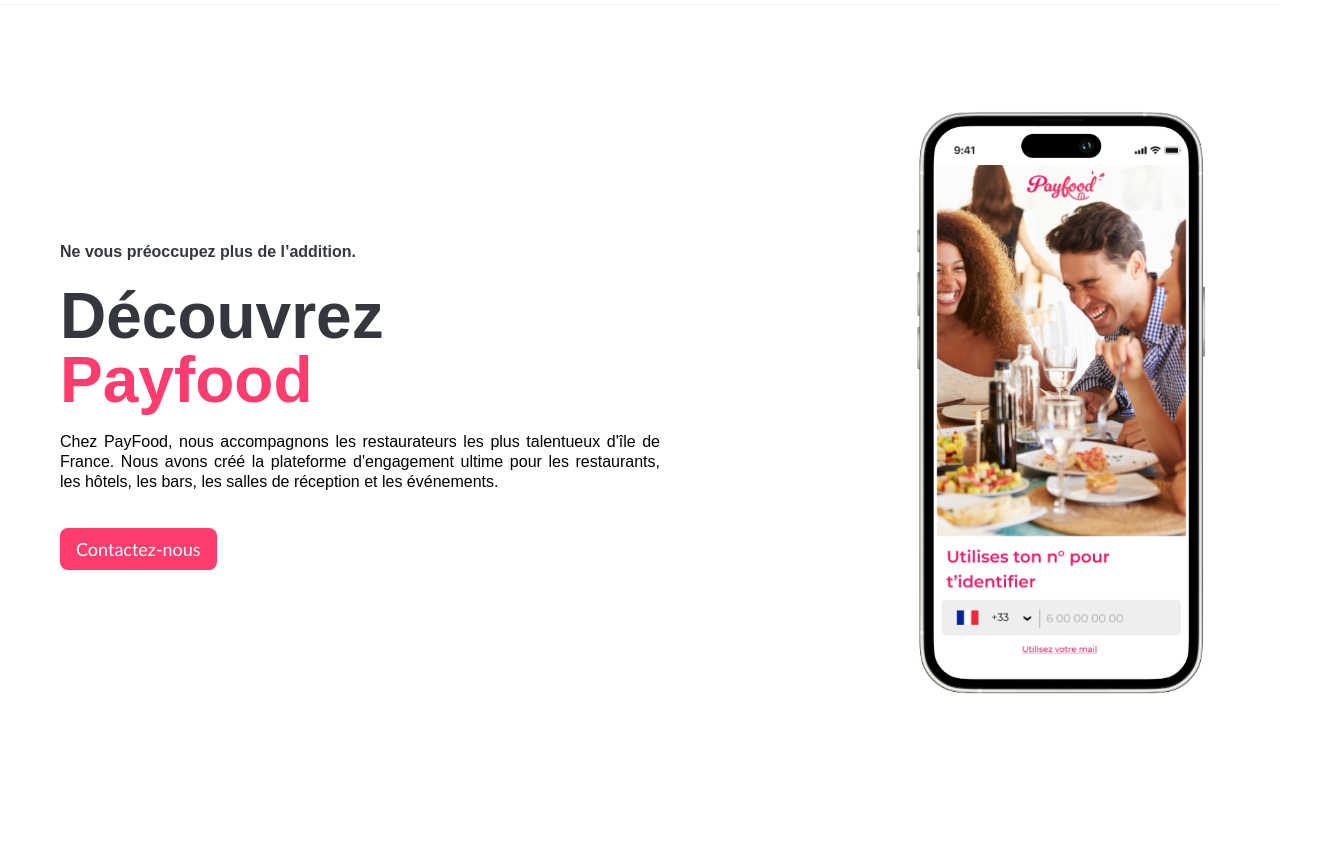
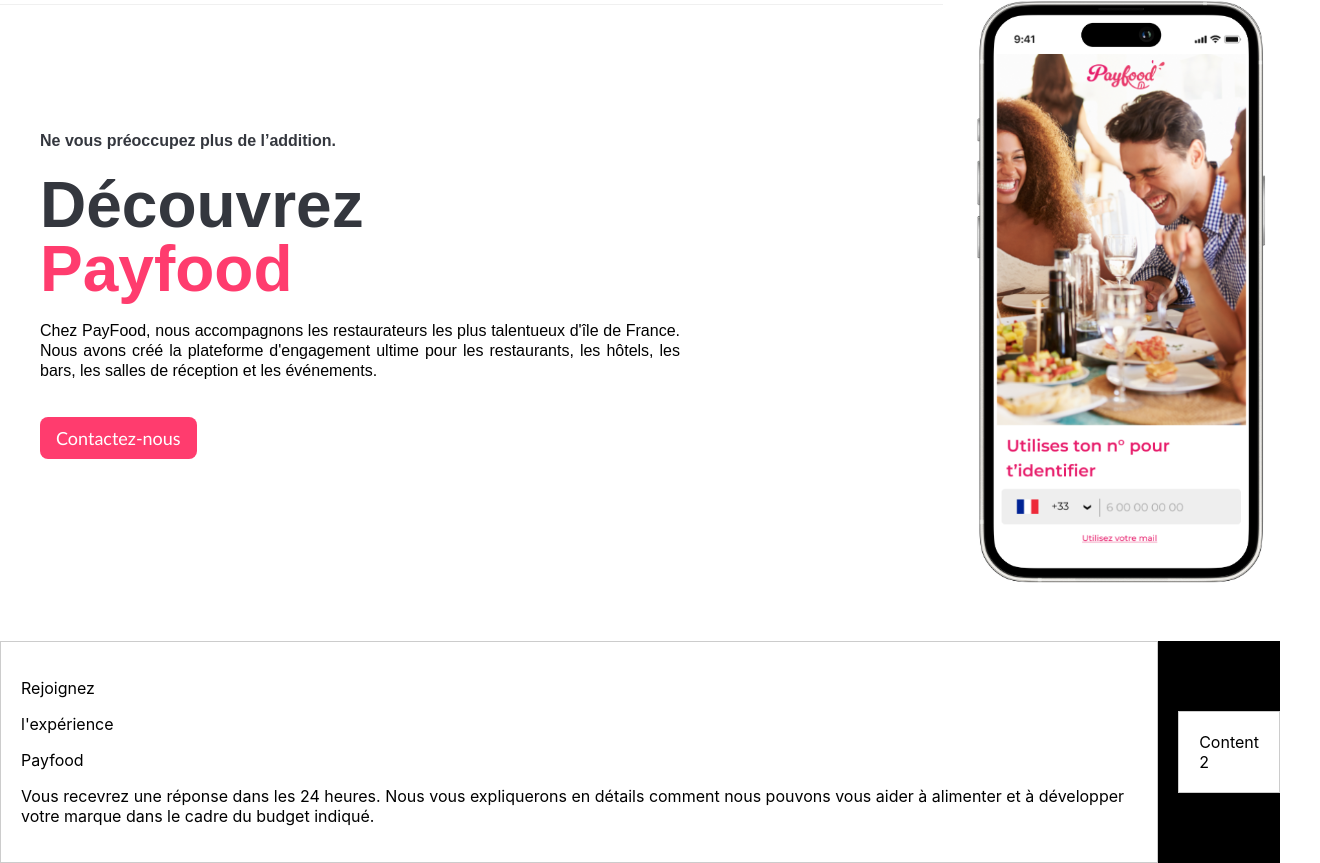
Before and after one commit to Armelsteve1/PAYFOOD, a React (Create React App) app in the folder payfood/: page / in a window 1280 px wide. Shown: the part 63-926 px from the top of the page, 1320 px wide, since content can reach past the window. Before the commit the page ends 868 px from the top, so only its background shows below. Built offline with nearby package versions, Linux system fonts and the light colour scheme.

Commit message:
attacking the second part

```diff
--- a/payfood/src/Component/HomePage/homePage.js
+++ b/payfood/src/Component/HomePage/homePage.js
@@ -34,7 +34,15 @@
           <img className="phone" src={phone} alt="Phone" />
         </section>
         <section className="deuxieme">
-          <div></div>
+          <div className="side-by-side-container">
+            <div className="side-by-side-item">
+              <p>Rejoignez</p>
+              <p>l'expérience</p>
+              <p>Payfood</p>
+              <p>Vous recevrez une réponse dans les 24 heures. Nous vous expliquerons en détails comment nous pouvons vous aider à alimenter et à développer votre marque dans le cadre du budget indiqué.</p>
+            </div>
+            <div className="side-by-side-item">Content 2</div>
+          </div>
         </section>
       </main >
     </div >
--- a/payfood/src/Component/HomePage/homePageStyle.css
+++ b/payfood/src/Component/HomePage/homePageStyle.css
@@ -12,7 +12,6 @@
   justify-content: space-between;
   align-items: center;
   width: 100%;
-  max-width: 1200px;
   padding: 20px;
 }
 
@@ -83,3 +82,28 @@
     margin-top: 20px;
   }
 } */
+
+.deuxieme {
+  background-color: black;
+  padding: 0;
+  margin: 0;
+  overflow: hidden;
+  display: flex;
+  justify-content: center;
+  align-items: center;
+}
+
+.side-by-side-container {
+  display: flex;
+  justify-content: center;
+  align-items: center;
+  gap: 20px;
+}
+
+.side-by-side-item {
+  padding: 20px;
+  border: 1px solid #ccc;
+  background-color: white;
+  box-sizing: border-box;
+  margin: 0;
+}
```
